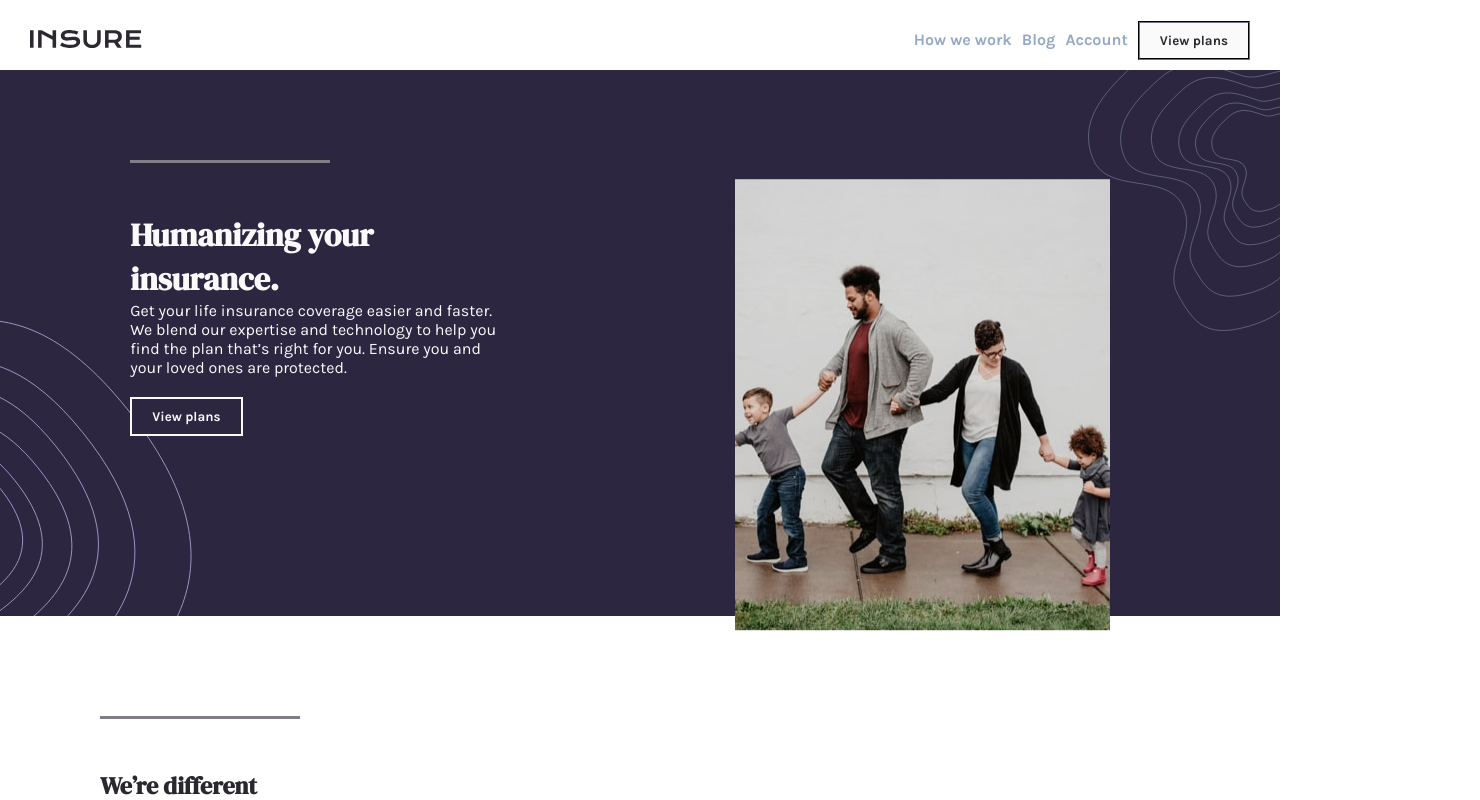
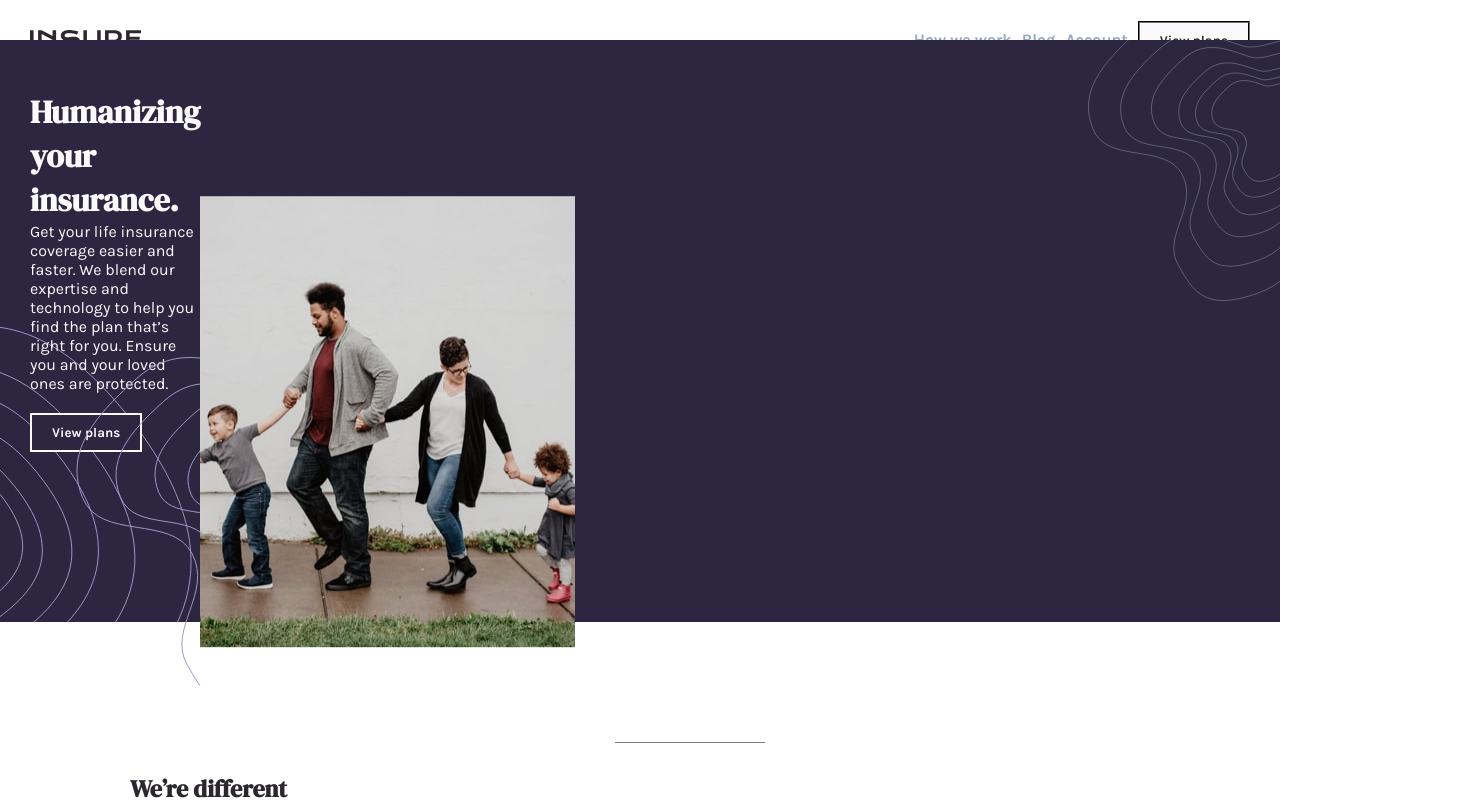
Before and after one commit to zs21/insure-landing-page, a plain HTML site: page index.html in a window 1280 px wide. Shown: the top 800 px of the page, 1480 px wide, since content can reach past the window. Drawn offline with Linux system fonts and the light colour scheme.

```diff
--- a/index.html
+++ b/index.html
@@ -49,18 +49,19 @@
         <img src="./images/image-intro-mobile.jpg" alt="family" />
       </div>
       <div class="hero-text-container">
-        <div class="greyline"></div>
         <h1>Humanizing your insurance.</h1>
         <p>
           Get your life insurance coverage easier and faster. We blend our
           expertise and technology to help you find the plan that’s right for
           you. Ensure you and your loved ones are protected.
         </p>
+        <div class="background-img-mobile-right">
+          <img src="./images/bg-pattern-intro-right-mobile.svg" alt="" />
+        </div>
         <button type="button">View plans</button>
       </div>
     </div>
     <section class="about-us">
-      <div class="greyline"></div>
       <div class="about-us-container">
         <h1>We’re different</h1>
         <div class="cards">
--- a/style.css
+++ b/style.css
@@ -15,6 +15,10 @@
   box-sizing: border-box;
 }
 
+img {
+  display: block;
+}
+
 a {
   cursor: pointer;
   text-decoration: none;
@@ -25,7 +29,8 @@
 body {
   font-family: "Karla", sans-serif;
   font-size: 16px;
-  max-width: 375px;
+  padding-left: 30px;
+  padding-right: 30px;
 }
 
 h1,
@@ -44,7 +49,8 @@
 nav {
   display: flex;
   justify-content: space-between;
-  padding: 30px;
+  margin-top: 30px;
+  margin-bottom: 30px;
 }
 
 nav ul {
@@ -54,30 +60,40 @@
 .hero {
   text-align: center;
   color: var(--very-light-grey);
+  margin-left: -30px;
+  margin-right: -30px;
+  position: relative;
 }
 .hero-text-container {
-  top: -10px;
   position: relative;
   padding-top: 50px;
   padding-bottom: 50px;
   margin-bottom: 100px;
   background-color: var(--dark-violet);
 
-  background-image: url(./images/bg-pattern-intro-left-mobile.svg),
-    url(./images/bg-pattern-intro-right-mobile.svg);
+  background-image: url(./images/bg-pattern-intro-left-mobile.svg);
   background-repeat: no-repeat;
-  background-position: left top, right bottom -170px;
-  background-origin: padding-box;
+  background-position: left top;
   background-size: 30%;
 }
 
-.hero-text-container .greyline {
-  display: none;
+.background-img-mobile-right {
+  position: absolute;
+  right: 0;
+  bottom: 0;
+  transform: translateY(50%);
 }
 
-.hero-image {
+.hero .hero-image {
   display: block;
+  min-width: 100%;
+  margin: auto;
+  position: relative;
 }
+
+/* .hero .hero-image img {
+ position: absolute;
+} */
 
 button {
   background-color: var(--dark-violet);
@@ -98,17 +114,30 @@
   align-items: center;
 }
 
-.greyline {
+/* .greyline {
   height: 3px;
   background-color: var(--dark-grayish-vioolet);
   width: 200px;
   align-items: center;
-}
+} */
 .about-us-container {
   margin-top: 50px;
   margin-bottom: 50px;
   color: var(--very-dark-violet);
+  position: relative;
 }
+
+.about-us .about-us-container h1::before {
+  content: "";
+  width: 150px;
+  height: 1px;
+  background-color: var(--dark-grayish-vioolet);
+  position: absolute;
+  left: 50%;
+  transform: translateX(-50%);
+  top: -30px;
+}
+
 .card-container {
   margin-top: 30px;
   margin-bottom: 30px;
```
